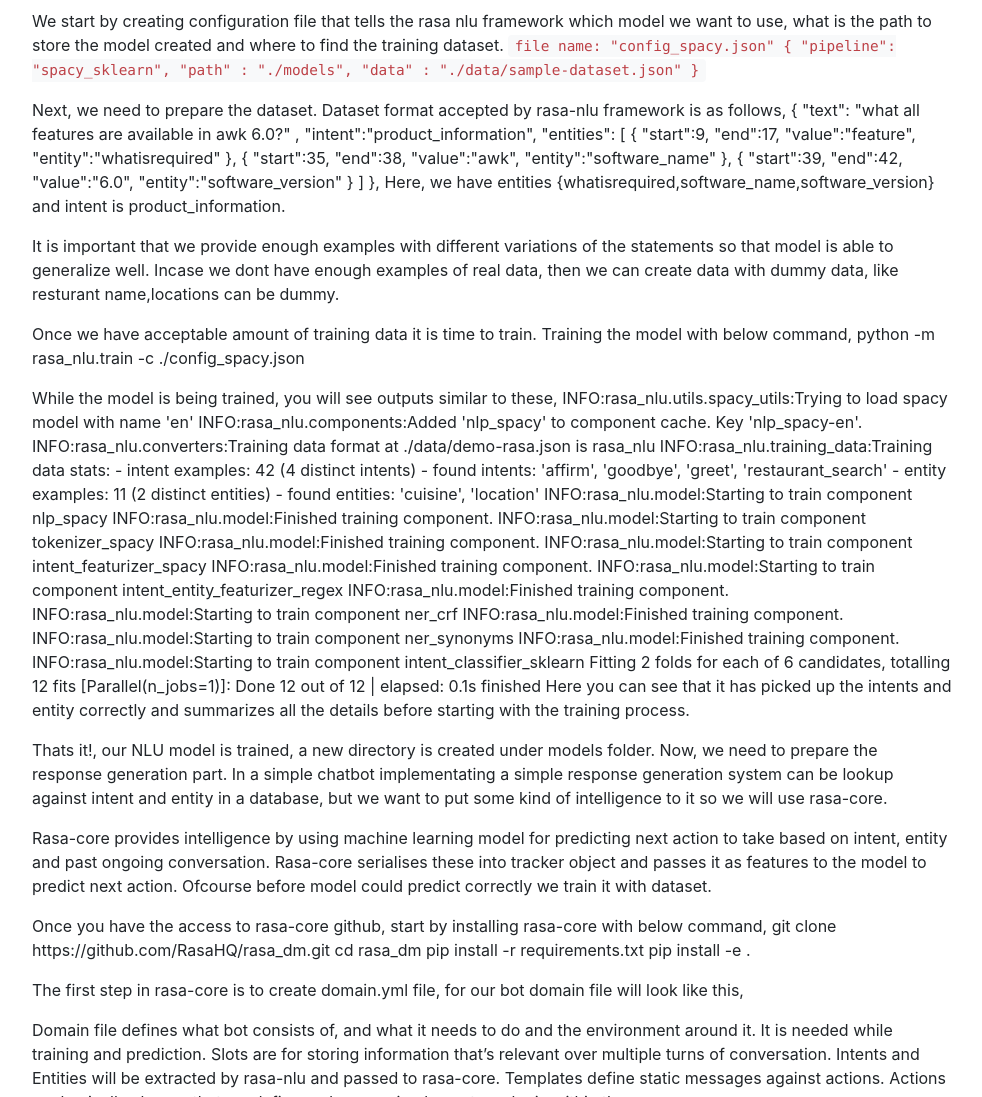
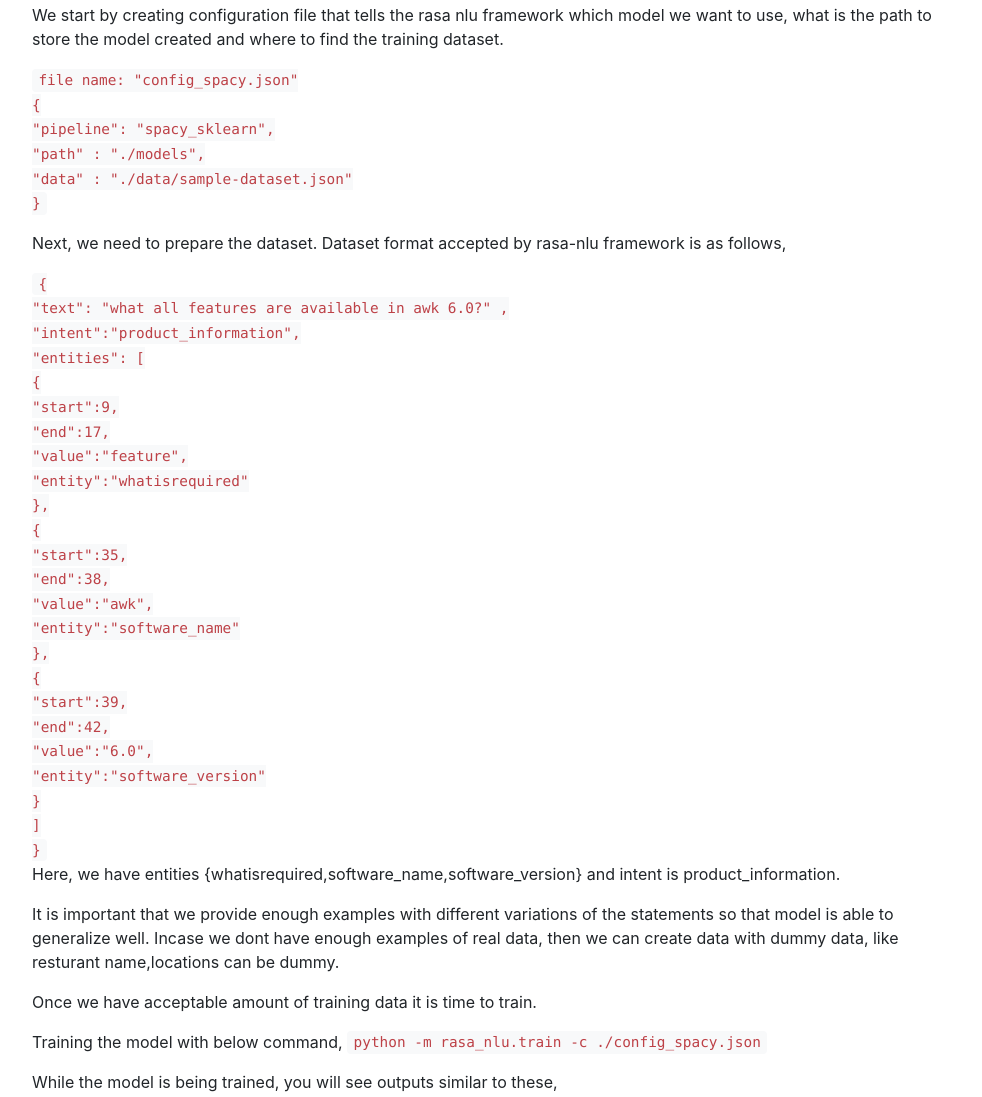
Before and after one commit to sarweshsuman/sarweshsuman.github.io, a website: page create-own-chatbot-rasa.html in a window 1280 px wide. Shown: the part 2003-3100 px from the top of the page, without its empty margins (53-1035 px from the left). Drawn offline with Linux system fonts and the light colour scheme.

Commit message:
2nd blog

```diff
--- a/create-own-chatbot-rasa.html
+++ b/create-own-chatbot-rasa.html
@@ -87,7 +87,7 @@
           <p>In this blog we will create a bot which is able to get product information based on name and version of the software, product information could be hardware related or feature related. Bot will fetch these info from postgres database. Bot can also deploy a software to tomcat if asked.</p>
 
           <p><p>Install rasa-nlu using below command</p>
-		  <p class="lead">sudo pip install rasa_nlu</p>
+		  <code>sudo pip install rasa_nlu</code>
 		  </p>
 
           <p>Rasa NLU comes with following implementations of models,
@@ -100,56 +100,57 @@
 
           <p>We will be using spaCy_sklearn for NLU. Read more about spaCy <a href="https://spacy.io/">here</a> and about sklearn <a href="http://scikit-learn.org/">here</a>.</p>
 
-          <p>We start by creating configuration file that tells the rasa nlu framework which model we want to use, what is the path to store the model created and where to find the training dataset.
+          <p><p>We start by creating configuration file that tells the rasa nlu framework which model we want to use, what is the path to store the model created and where to find the training dataset.</p>
 		  <code>
-			file name: "config_spacy.json"
-			{
-			  "pipeline": "spacy_sklearn",
-			  "path" : "./models",
-			  "data" : "./data/sample-dataset.json"
-			}
+			file name: "config_spacy.json"<br />
+			{<br />
+			  "pipeline": "spacy_sklearn",<br />
+			  "path" : "./models",<br />
+			  "data" : "./data/sample-dataset.json"<br />
+			}<br />
 		  </code>
 		  </p>
 
-          <p>Next, we need to prepare the dataset. Dataset format accepted by rasa-nlu framework is as follows,
-			{
-			"text": "what all features are available in awk 6.0?" ,
-			"intent":"product_information",
-			"entities": [
-							{
-									"start":9,
-									"end":17,
-									"value":"feature",
-									"entity":"whatisrequired"
-							},
-							{
-									"start":35,
-									"end":38,
-									"value":"awk",
-									"entity":"software_name"
-
-							},
-							{
-									"start":39,
-									"end":42,
-									"value":"6.0",
-									"entity":"software_version"
-							}
-			]
-			},
-			Here, we have entities {whatisrequired,software_name,software_version} and intent is product_information.
+          <p><p>Next, we need to prepare the dataset. Dataset format accepted by rasa-nlu framework is as follows,</p>
+		  <code>
+			{<br />
+			"text": "what all features are available in awk 6.0?" ,<br />
+			"intent":"product_information",<br />
+			"entities": [<br />
+							{<br />
+									"start":9,<br />
+									"end":17,<br />
+									"value":"feature",<br />
+									"entity":"whatisrequired"<br />
+							},<br />
+							{<br />
+									"start":35,<br />
+									"end":38,<br />
+									"value":"awk",<br />
+									"entity":"software_name"<br />
+							},<br />
+							{<br />
+									"start":39,<br />
+									"end":42,<br />
+									"value":"6.0",<br />
+									"entity":"software_version"<br />
+							}<br />
+			]<br />
+			}<br />
+			</code>
+			<p>Here, we have entities {whatisrequired,software_name,software_version} and intent is product_information.</p>
 			</p>
 
           <p>It is important that we provide enough examples with different variations of the statements so that model is able to generalize well. Incase we dont have enough examples of real data, then we can create data with dummy data, like resturant name,locations can be dummy.</p>
 
-          <p>Once we have acceptable amount of training data it is time to train.
-			Training the model with below command,
-			python -m rasa_nlu.train -c ./config_spacy.json
-			</p>
+          <p><p>Once we have acceptable amount of training data it is time to train.</p>
+		    Training the model with below command,
+			<code>python -m rasa_nlu.train -c ./config_spacy.json</code>
+		  </p>
 
           <p>
-			While the model is being trained, you will see outputs similar to these,
-
+			<p>While the model is being trained, you will see outputs similar to these,</p>
+			<code>
 			INFO:rasa_nlu.utils.spacy_utils:Trying to load spacy model with name 'en'
 			INFO:rasa_nlu.components:Added 'nlp_spacy' to component cache. Key 'nlp_spacy-en'.
 			INFO:rasa_nlu.converters:Training data format at ./data/demo-rasa.json is rasa_nlu
@@ -174,15 +175,16 @@
 			INFO:rasa_nlu.model:Starting to train component intent_classifier_sklearn
 			Fitting 2 folds for each of 6 candidates, totalling 12 fits
 			[Parallel(n_jobs=1)]: Done  12 out of  12 | elapsed:    0.1s finished
-
-			Here you can see that it has picked up the intents and entity correctly and summarizes all the details before starting with the training process.
+			</code>
+			<p>Here you can see that it has picked up the intents and entity correctly and summarizes all the details before starting with the training process.</p>
 		   </p>
 
           <p>
-			Thats it!, our NLU model is trained, a new directory is created under models folder.
-
-			Now, we need to prepare the response generation part.
+			<p>Thats it!, our NLU model is trained, a new directory is created under models folder.</p>
+			<p>
+			Now, we need to prepare the response generation part. <br />
 			In a simple chatbot implementating a simple response generation system can be lookup against intent and entity in a database, but we want to put some kind of intelligence to it so we will use rasa-core.
+			</p>
 		   </p>
 
           <p>
@@ -190,11 +192,13 @@
 		  </p>
 
           <p>
-			Once you have the access to rasa-core github, start by installing rasa-core with below command,
+			<p>Once you have the access to rasa-core github, start by installing rasa-core with below command,</p>
+			<code>
 			git clone https://github.com/RasaHQ/rasa_dm.git
 			cd rasa_dm
 			pip install -r requirements.txt
 			pip install -e .
+			</code>
 		  </p>
 
           <p>
```
